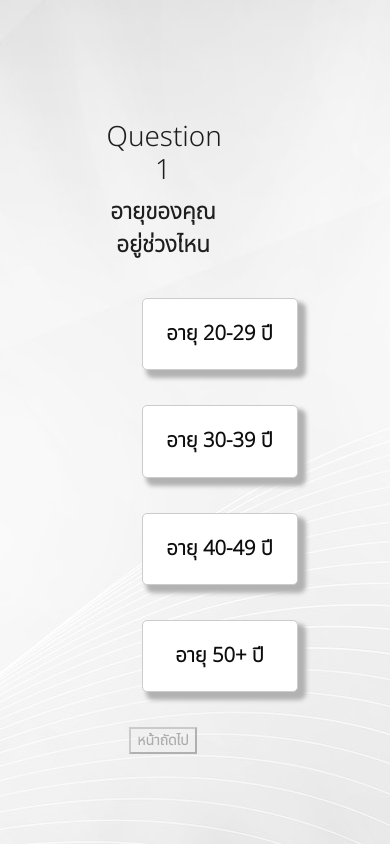
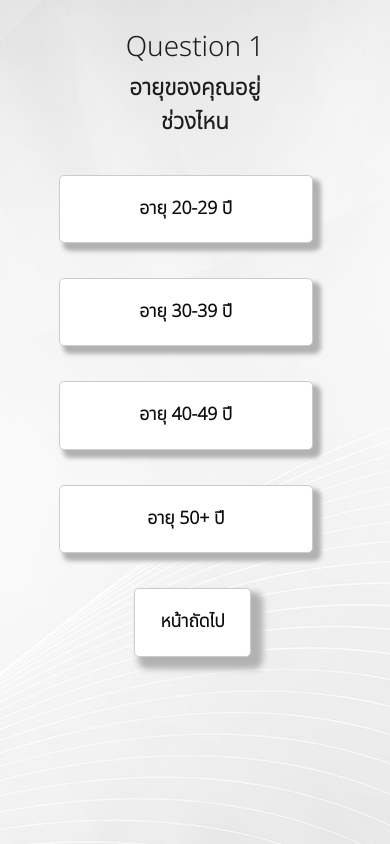
Before and after one commit to mewptm/nano_forwhat_project, a React (Vite) app: page /question in a window 390 px wide. Built offline with nearby package versions, Linux system fonts and the light colour scheme.

Commit message:
change CSS

```diff
--- a/src/components/Bmi/Name.jsx
+++ b/src/components/Bmi/Name.jsx
@@ -13,7 +13,7 @@ function Name() {
   };
 
   return (
-    <div className=''>
+    <div className='continer'>
       <div className={styles.Bmi1} >
         <h2>กรุณากรอกข้อมูลดังนี้</h2>
         <br />
@@ -49,7 +49,7 @@ function Name() {
           <Link to="/Height_1">
             <Button
               shape="circle"
-              style={{right:270 , top: 10, fontSize: '22px', width: '50px', height: '50px' }}
+              style={{ left: 10, top: 10, fontSize:'22px', width: '50px', height: '50px'  }}
               icon={<VscChevronLeft />}
             />
           </Link>
--- a/src/components/Bmi/name.css
+++ b/src/components/Bmi/name.css
@@ -1,7 +1,7 @@
-/* .continer{
+.continer{
     display: block;
     justify-content: center;
     background-color: aqua;
     align-items: center;
 
-} */
+}
--- a/src/components/Question/Question.css
+++ b/src/components/Question/Question.css
@@ -67,7 +67,7 @@
   box-shadow: 6px 6px 4px 2px #696969;
 }
 
-.next-button{
+.next{
   display: block;
   width: 100%;
   padding: 20px;
@@ -82,13 +82,13 @@
   text-align :center;
 }
 
-.next-button:hover{
+.next:hover{
   background-color: #dcdcdc;
   color: #000000;
   box-shadow: 8px 8px 6px 4px #696969;
 }
 
-.next-button:active {
+.next:active {
   box-shadow: none;
   transform: translateY(5px);
 }
@@ -110,7 +110,25 @@
   top: 30px;
 }
 
-
+@media screen and (max-width: 1600px) {
+  .question {
+    padding-top: 30px;
+    font-size: 2rem;
+  }
+  .answer-button{
+    width: 50vw;
+    font-size: 1.8rem;
+    position: relative;
+    left: 25px;
+    width: 40vw !important;
+  }
+  .next{
+    font-size: 1.5rem;
+    width: 30vw !important;
+    position: absolute;
+    left: 135px;
+  }
+}
 
 @media screen and (max-width: 1400px) {
   .question {
@@ -118,27 +136,37 @@
     font-size: 2rem;
   }
   .answer-button{
-    width: 40vw;
-    margin: 0 auto;
-    display: flex;
-    justify-content: center;
-    align-items: center;
+    width: 50vw;
+    font-size: 1.8rem;
+    position: relative;
+    left: -155px;
+    width: 65vw !important;
   }
-  .next-button{
+  .next{
+    font-size: 1.6rem;
     width: 30vw !important;
+    position: absolute;
+    left: 105px;
   }
 }
 
 @media screen and (max-width: 1200px) {
   .question {
     padding-top: 30px;
-    font-size: 1.6rem;
+    font-size: 2rem;
   }
   .answer-button{
     width: 50vw;
+    font-size: 1.8rem;
+    position: relative;
+    left: -145px;
+    width: 65vw !important;
   }
-  .next-button{
+  .next{
+    font-size: 1.5rem;
     width: 30vw !important;
+    position: absolute;
+    left: 85px;
   }
 }
 
@@ -150,9 +178,16 @@
   }
   .answer-button {
     width: 50vw;
+    font-size: 1.5rem;
+    position: relative;
+    left: -125px;
+    width: 65vw !important;
   }
-  .next-button {
+  .next {
+    font-size: 1.4rem;
     width: 30vw !important;
+    position: absolute;
+    left: 65px;
   }
 }
 
@@ -164,12 +199,18 @@
   }
   .answer-button {
     width: 40vw;
+    font-size: 1.5rem;
+    position: relative;
+    left: -100px;
+    width: 65vw !important;
   }
-  .next-button {
+  .next {
+    font-size: 1.4rem;
     width: 30vw !important;
+    position: absolute;
+    left: 55px;
   }
 }
-
 
 @media screen and (max-width: 576px) {
   .question {
@@ -177,9 +218,34 @@
     font-size: 1.4rem;
   }
   .answer-button {
+    font-size: 1.2rem;
     width: 40vw;
+    position: relative;
+    left: -95px;
+    width: 65vw !important;
   }
-  .next-button {
+  .next {
+    font-size: 1.2rem;
+    width: 30vw !important;
+    position: absolute;
+    left: 20px;
+  }
+}
+
+@media screen and (max-width: 450px) {
+  .question {
+    padding-top: 30px;
+    font-size: 1.4rem;
+  }
+  .answer-button {
+    font-size: 1.1rem;
+    width: 40vw;
+    position: relative;
+    left: -90px;
+    width: 65vw !important;
+  }
+  .next {
+    font-size: 1.1rem;
     width: 30vw !important;
   }
 }
--- a/src/components/yesnoQuestion/YesnoQuestion.css
+++ b/src/components/yesnoQuestion/YesnoQuestion.css
@@ -224,9 +224,8 @@
     align-items: center;
     text-align: center;
     margin: 20px;
-    padding-top: 60px;
+    padding-top: 40px;
   }
-
   .imgmedia {
     width: 100%;
     height: auto;
--- a/src/index.css
+++ b/src/index.css
@@ -15,7 +15,6 @@ body {
   background-image: url('/img/nano.jpg');
   background-repeat: no-repeat;
   background-position: center;
-  display: flex;
   place-items: center;
   min-width: 320px;
   min-height: 100vh;
```
